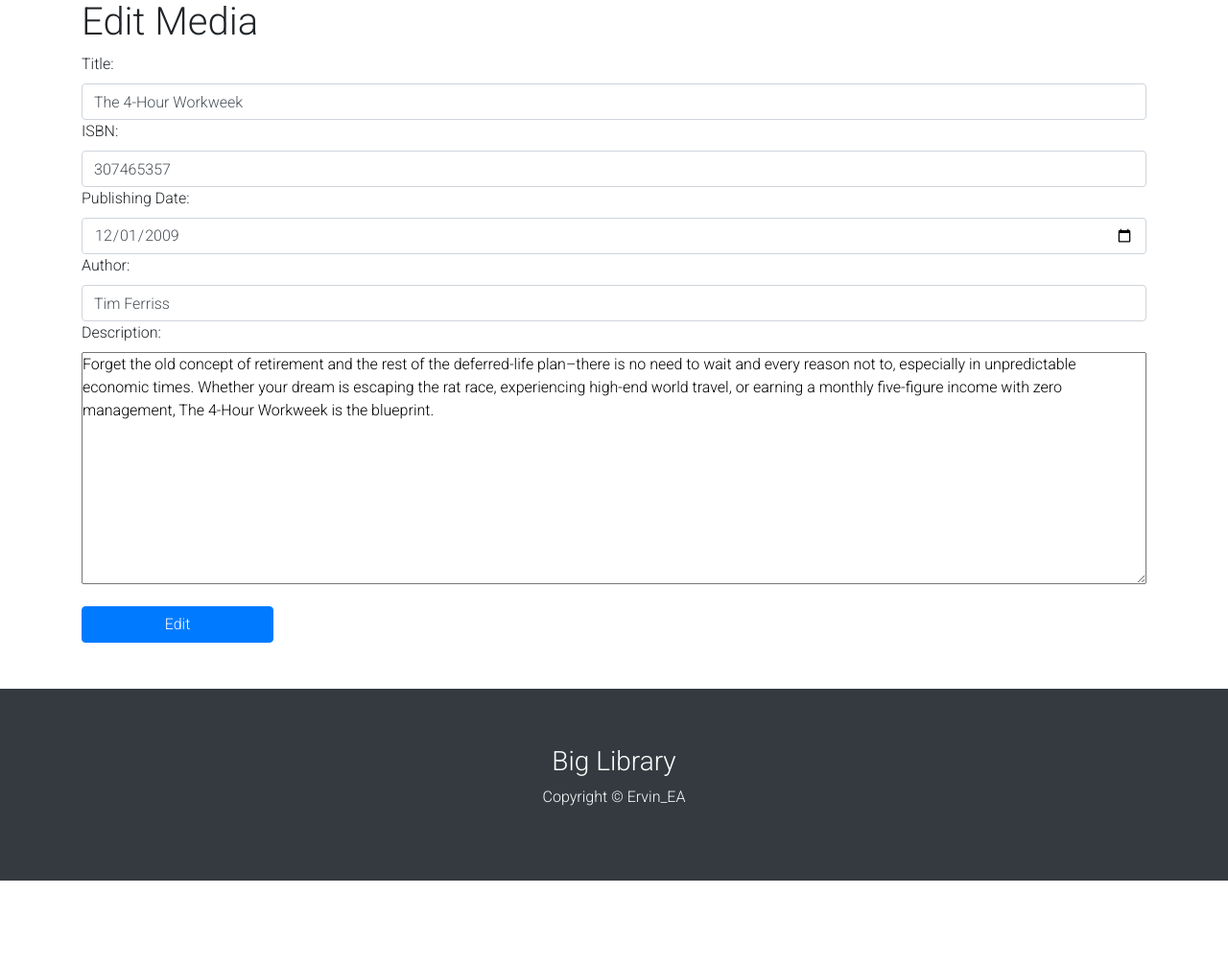
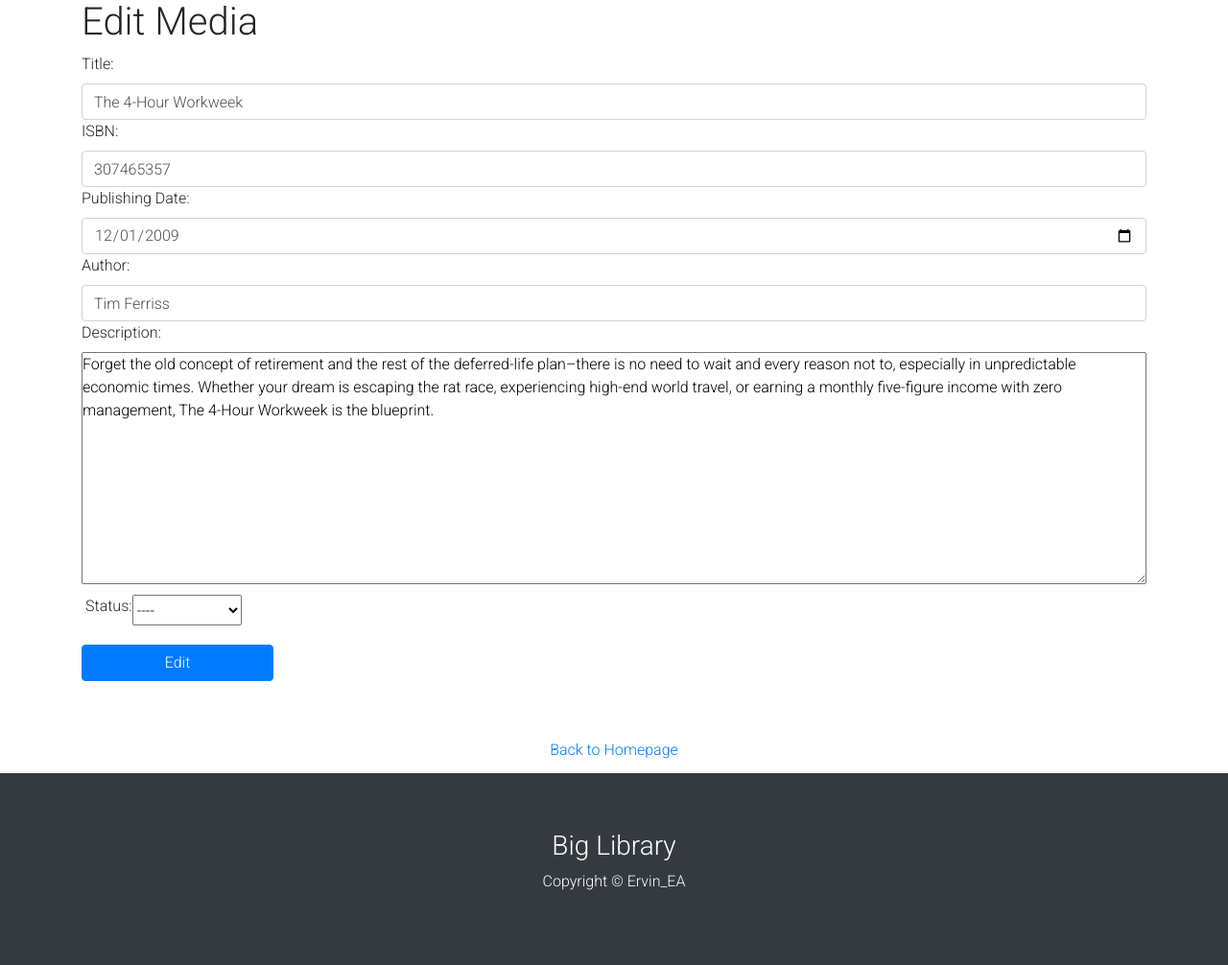
Before and after one commit to new-ea/CFLMS-CodeReview10-Ervin, a PHP site: page /edit.php?id=1001 in a window 1280 px wide. Shown: the part 411-1417 px from the top of the page at 96% size. Before the commit the page ends 1329 px from the top, so only its background shows below. Run offline with PHP 8.4, Linux system fonts and the light colour scheme; data comes from the database, SQL or seed files in the repository.

Commit message:
small update

```diff
--- a/edit.php
+++ b/edit.php
@@ -11,6 +11,7 @@
     $description = $_POST["description"];
     $author = $_POST["author"];
     $pub_date = $_POST["pub_date"];
+    $status = $_POST["status"];
 
     $update = $conn->query("UPDATE media
                             SET
@@ -18,12 +19,16 @@
                             media.isbn = $isbn,
                             media.description = '$description',
                             media.author = '$author',
-                            media.pub_date = '$pub_date' WHERE media.media_id = $media_id"
+                            media.pub_date = '$pub_date',
+                            media.fk_status = '$status'
+                            WHERE media.media_id = $media_id"
                            );
-    echo "<div class='alert alert-success' role='alert'>
-             <h4 class='alert-heading'>You have successfully updated the entry</h4>
-            <hr>
-            <a class='btn btn-primary' href='index.php'>Back to Homepage</a>
+    echo "  <div class='container'>
+                <div class='alert alert-success' role='alert'>
+                    <h4 class='alert-heading'>You have successfully updated the entry</h4>
+                    <hr>
+                    <a class='btn btn-primary' href='index.php'>Back to Homepage</a>
+                </div>
             </div>";
 } else {
     $id = $_GET["id"];
@@ -34,8 +39,10 @@
                             media.isbn,
                             media.description,
                             media.author,
-                            media.pub_date
+                            media.pub_date,
+                            status.status
                             FROM media
+                            INNER JOIN status ON media.fk_status = status.status_id
                             WHERE media.media_id = $id"
                             );
     $row = $result->fetch_assoc();
@@ -45,6 +52,7 @@
     $description = $row["description"];
     $author = $row["author"];
     $pub_date = $row["pub_date"];
+    $status = $row["status"];
 }
 ?>
 
@@ -86,8 +94,19 @@
                     <textarea name="description" id="description" rows="10" style="width:100%"><?= $description ?></textarea>
                 </div>
             </div>
+            <div class="row m-1">
+                <label for="cars">Status:</label>
+
+                <select name="status" id="status">
+                    <option value="">----</option>
+                    <option value="1">Available</option>
+                    <option value="2">Not Available</option>
+                </select>
+            </div>
 
             <button class="btn btn-primary mt-3 mb-5" type="submit" name="add" class="registerbtn" style="width:200px">Edit</button>
+            <a href='index.php' class="nav-link text-center m-1">Back to Homepage</a>
+
     </form>
     </div>
 
```
